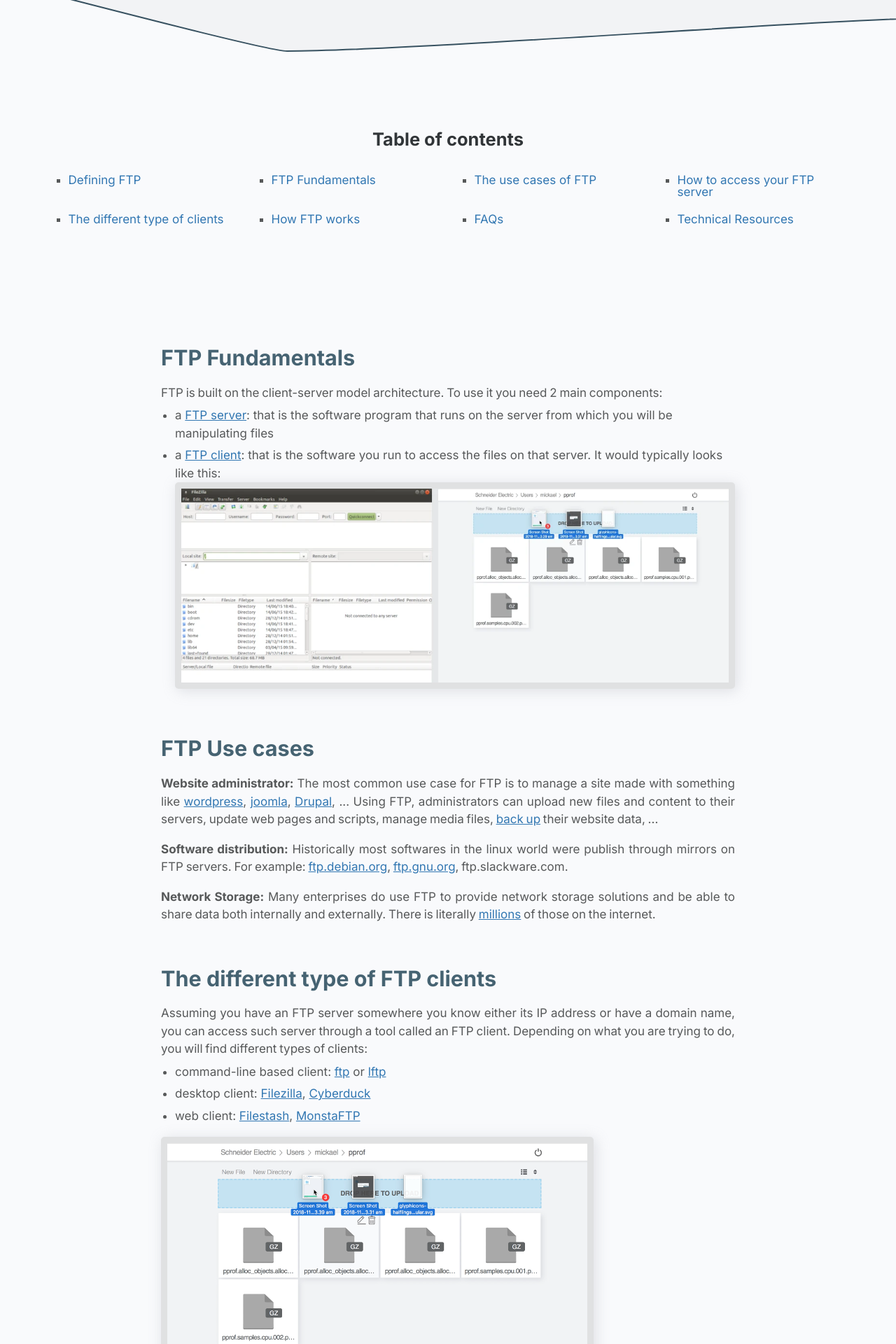
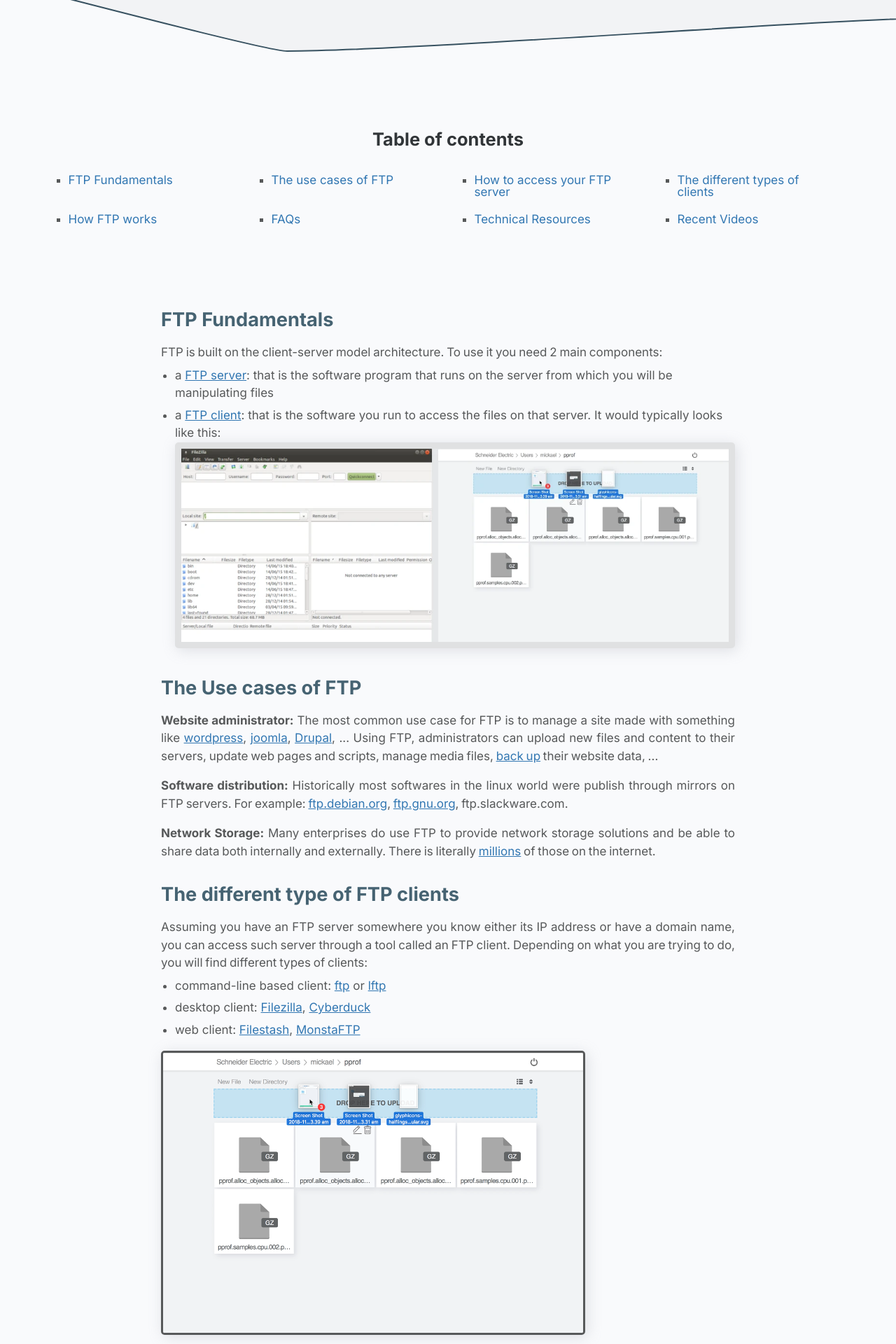
Before and after one commit to mickael-kerjean/filestash-website, a Jekyll site: the page built from _posts/2024-04-01-what-is-ftp.md, in a window 1280 px wide. Shown: the part 467-2387 px from the top of the page at 70% size. Built offline with Jekyll 4.4.1, drawn with Linux system fonts in a browser that asks for light colours; some of the changed text lies outside the part shown.

Commit message:
content (update): this month post small changes

```diff
--- a/_posts/2024-04-01-what-is-ftp.md
+++ b/_posts/2024-04-01-what-is-ftp.md
@@ -1,15 +1,15 @@
 ---
-title: What is FTP? The Essential Guide
+title: What is FTP? The Essential Guide to the FTP protocol
 description: FTP is a protocol used to transfer files 📂 over a network. Same idea as your local file manager on your desktop or mobile but the filesystem is on a different machine
 layout: landing
 language: en
 permalink: /what-is-ftp.html
 tags: ftp
+head:
+  - <link rel="stylesheet" href="/css/landing-page.css">
+  - <link rel="stylesheet" href="/css/guide.css">
+  - <link rel="stylesheet" href="/css/landing-page-login.css">
 ---
-
-<link rel="stylesheet" href="/css/landing-page.css">
-<link rel="stylesheet" href="/css/landing-page-login.css">
-<link rel="stylesheet" href="/css/guide.css">
 
 <div id="splash" class="nopadding">
   <div class="row">
@@ -29,14 +29,14 @@
 <div id="toc">
     <h2>Table of contents</h2>
     <ol>
-        <li><a href="#defining-ftp">Defining FTP</a></li>
         <li><a href="#ftp-fundamentals">FTP Fundamentals</a></li>
         <li><a href="#the-use-case-of-ftp">The use cases of FTP</a></li>
         <li><a href="#how-to-access-your-ftp-server">How to access your FTP server</a></li>
-        <li><a href="#the-different-type-of-ftp-clients">The different type of clients</a></li>
+        <li><a href="#the-different-types-of-ftp-clients">The different types of clients</a></li>
         <li><a href="#how-ftp-works">How FTP works</a></li>
         <li><a href="#ftp-faqs">FAQs</a></li>
         <li><a href="#technical-resources">Technical Resources</a></li>
+        <li><a href="#videos">Recent Videos</a></li>
     </ol>
 </div>
 
@@ -51,11 +51,11 @@
 
 <ul>
     <li>a <a href="#ftp-servers">FTP server</a>: that is the software program that runs on the server from which you will be manipulating files</li>
-    <li>a <a href="#the-different-type-of-ftp-client">FTP client</a>: that is the software you run to access the files on that server. It would typically looks like this:<br>
+    <li>a <a href="#the-different-types-of-ftp-client">FTP client</a>: that is the software you run to access the files on that server. It would typically looks like this:<br>
     <img class="fancy" alt="side by side screenshot of 2 FTP clients" src="/img/posts/2024-03-05-what-is-ftp-0.webp" /></li>
 </ul>
 
-<h2 id="the-use-case-of-ftp">FTP Use cases</h2>
+<h2 id="the-use-case-of-ftp">The Use cases of FTP</h2>
 
 <p>
     <strong>Website administrator:</strong> The most common use case for FTP is to manage a site made with something like <a href="https://wordpress.org/">wordpress</a>, <a href="https://www.joomla.org/">joomla</a>, <a href="https://www.drupal.org/">Drupal</a>, ... Using FTP, administrators can upload new files and content to their servers, update web pages and scripts, manage media files, <a href="{% post_url 2019-12-06-ovh-ftp %}">back up</a> their website data, ...
@@ -81,13 +81,13 @@
     <li>web client: <a href="{% post_url 2019-11-26-ftp-web-client %}">Filestash</a>, <a href="https://www.monstaftp.com/">MonstaFTP</a></li>
 </ul>
 
-<img alt="screenshot of Filestash when uploading" class="fancy" src="/img/screenshots/feature1.png" />
+<img alt="screenshot of Filestash when uploading" class="fancy" src="/img/screenshots/feature1.png" style="border: 3px solid;" />
 
 <p>
     The role of those clients is to talk to your server using the FTP protocol and perform the action you want to do on that server. For example, if you are hosting WordPress and want to change your theme, you will be able to use that client to update some data on your server.
 </p>
 
-<h2 id="how-to-access-your-ftp-server">How to access your FTP server?</h2>
+<h2 id="how-to-access-your-ftp-server">How to access an FTP server?</h2>
 
 <p>
     For the sake of this guide, we will be connecting to the gnu ftp server available from: <a href="https://ftp.gnu.org/">ftp://ftp.gnu.org</a>. To make things really simple we will be connecting to it via a <a href="{% post_url 2019-11-26-ftp-web-client %}">web client</a>:<br><br>
@@ -257,7 +257,7 @@
 }
 </style>
 
-<h2 id="recent-videos">Recent Videos</h2>
+<h2 id="videos">Recent Videos</h2>
 
 <!-- js generated <div class="video-container"></div> -->
 <style>
--- a/css/guide.css
+++ b/css/guide.css
@@ -16,12 +16,12 @@
 }
 
 #nav.homepage, #splash {
-    background: var(--bg-color);
-    color: var(--emphasis);
+    background: var(--bg-color)!important;
+    color: var(--emphasis)!important;
 }
 
 #toc {
-    margin: 0px auto 100px auto;
+    margin: 0px auto 75px auto;
     max-width: 1200px;
 }
 #toc h2 {
```
Also changed, not shown: other parts of _posts/2024-04-01-what-is-ftp.md (+1 -1 lines).
